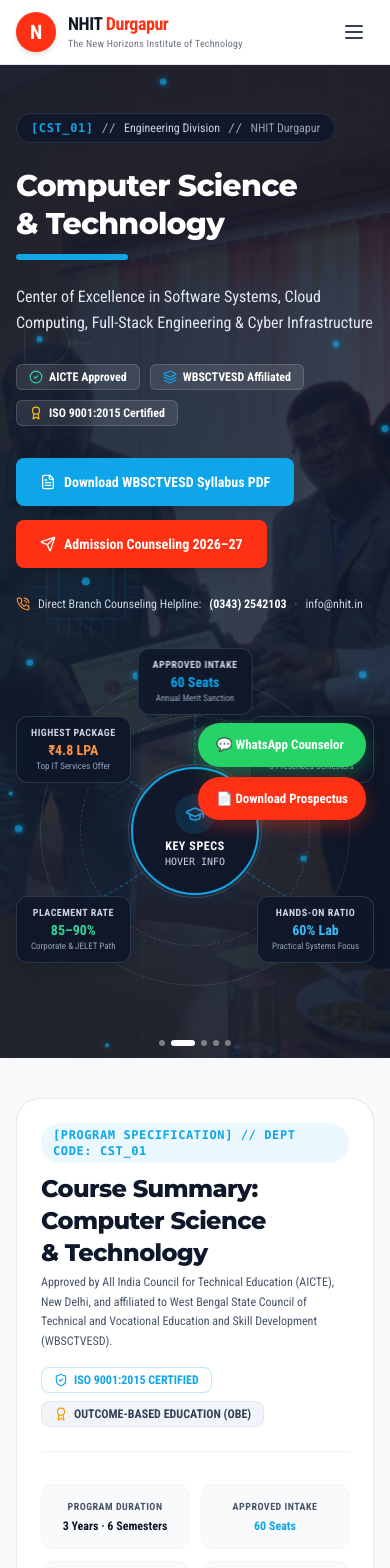
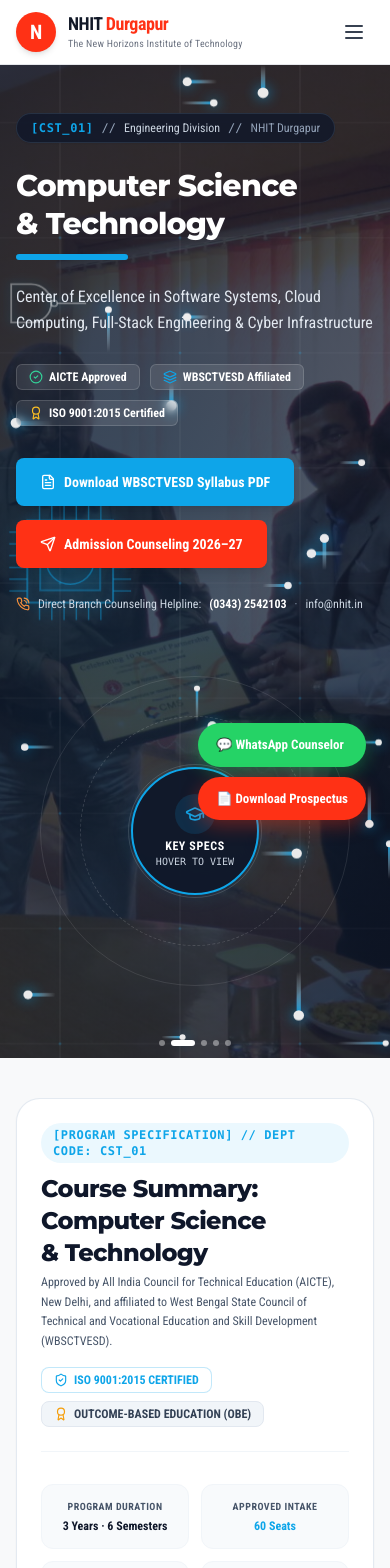
Before and after one commit to subro88/nhit_website, a Next.js app: page /departments/computer-science-technology in a window 390 px wide. Shown: the top 1568 px of the page. Built offline with nearby package versions, Linux system fonts and the light colour scheme; a web font is replaced by a local one.

Commit message:
fix(departments): hover-only key specs HUD, remove laser shoot, enhance living blueprint canvas, center-align faculty roster, and signature crimson CTA

```diff
--- a/src/components/department/DepartmentBlueprintCanvas.tsx
+++ b/src/components/department/DepartmentBlueprintCanvas.tsx
@@ -36,7 +36,7 @@
     resizeCanvas();
     window.addEventListener('resize', resizeCanvas);
 
-    // Circuit data packets traveling along buses
+    // Dynamic Circuit signal packets traveling along buses
     interface Packet {
       x: number;
       y: number;
@@ -45,29 +45,27 @@
       progress: number;
       speed: number;
       size: number;
-      alpha: number;
+      trailLength: number;
     }
 
     const packets: Packet[] = [];
-    const maxPackets = 18;
+    const maxPackets = 24;
 
-    // Fixed circuit trace coordinates relative to width/height
     const createRandomPacket = (): Packet => {
-      const startLeft = Math.random() > 0.5;
-      const startX = startLeft ? Math.random() * (width * 0.4) : width * 0.6 + Math.random() * (width * 0.4);
+      const isHorizontal = Math.random() > 0.4;
+      const startX = Math.random() * width;
       const startY = Math.random() * height;
-      const angle = Math.random() > 0.5 ? 0 : Math.PI / 2;
-      const dist = 80 + Math.random() * 140;
+      const dist = 100 + Math.random() * 220;
 
       return {
         x: startX,
         y: startY,
-        targetX: startX + Math.cos(angle) * dist,
-        targetY: startY + Math.sin(angle) * dist,
+        targetX: isHorizontal ? startX + (Math.random() > 0.5 ? dist : -dist) : startX,
+        targetY: !isHorizontal ? startY + (Math.random() > 0.5 ? dist : -dist) : startY,
         progress: 0,
-        speed: 0.008 + Math.random() * 0.012,
-        size: 2 + Math.random() * 2,
-        alpha: 0.4 + Math.random() * 0.6,
+        speed: 0.007 + Math.random() * 0.012,
+        size: 3 + Math.random() * 2.5,
+        trailLength: 20 + Math.random() * 30,
       };
     };
 
@@ -78,44 +76,223 @@
     let time = 0;
 
     const render = () => {
-      time += 0.02;
+      time += 0.025;
       ctx.clearRect(0, 0, width, height);
 
-      // ── Draw CST Electronic Logic Gates & Bus Traces ──
-      ctx.strokeStyle = 'rgba(255, 255, 255, 0.05)';
+      // Determine engineering discipline
+      const isElectrical = deptCode.includes('EE') || deptCode.toLowerCase().includes('electric');
+      const isMechanical = deptCode.includes('ME') || deptCode.toLowerCase().includes('mechan');
+      const isCivil = deptCode.includes('CE') || deptCode.toLowerCase().includes('civil');
+      const isTelecom = deptCode.includes('ETCE') || deptCode.toLowerCase().includes('telecom');
+
+      // ── 1. Draw High-Tech Grid & Circuit Bus Lines ──
       ctx.lineWidth = 1;
+      const step = 60;
 
-      // Draw subtle background logic lines
-      const step = 48;
+      // Subtle vertical bus lines
       for (let x = step; x < width; x += step * 2) {
+        ctx.strokeStyle = 'rgba(255, 255, 255, 0.08)';
         ctx.beginPath();
         ctx.moveTo(x, 0);
         ctx.lineTo(x, height);
         ctx.stroke();
+
+        // Accent circuit junctions
+        ctx.fillStyle = `${accentHex}40`;
+        for (let y = step; y < height; y += step * 2) {
+          ctx.beginPath();
+          ctx.arc(x, y, 1.5, 0, Math.PI * 2);
+          ctx.fill();
+        }
       }
 
-      // Draw stylized CPU Die Frame on the left/center
-      const cpuX = width * 0.22;
-      const cpuY = height * 0.52;
-      const cpuSize = Math.min(width * 0.2, 140);
+      // Horizontal bus lines
+      for (let y = step; y < height; y += step * 2) {
+        ctx.strokeStyle = 'rgba(255, 255, 255, 0.06)';
+        ctx.beginPath();
+        ctx.moveTo(0, y);
+        ctx.lineTo(width, y);
+        ctx.stroke();
+      }
 
-      // CPU Outer Boundary
-      ctx.strokeStyle = `${accentHex}20`;
+      // ── 2. Discipline-Specific Living Engineering Blueprint ──
+      if (isElectrical) {
+        // ── Electrical: AC Sinusoidal Waveforms & Transformer Coils ──
+        const waveY = height * 0.45;
+        const amp = 45;
+        const freq = 0.012;
+
+        // AC Sine Wave 1 (Phase R)
+        ctx.strokeStyle = accentHex;
+        ctx.shadowColor = accentHex;
+        ctx.shadowBlur = 10;
+        ctx.lineWidth = 2;
+        ctx.beginPath();
+        for (let x = 0; x < width * 0.55; x += 4) {
+          const y = waveY + Math.sin(x * freq + time * 3) * amp;
+          if (x === 0) ctx.moveTo(x, y);
+          else ctx.lineTo(x, y);
+        }
+        ctx.stroke();
+        ctx.shadowBlur = 0;
+
+        // AC Sine Wave 2 (Phase Y - 120 deg shifted)
+        ctx.strokeStyle = 'rgba(255, 255, 255, 0.25)';
+        ctx.lineWidth = 1.2;
+        ctx.beginPath();
+        for (let x = 0; x < width * 0.55; x += 4) {
+          const y = waveY + Math.sin(x * freq + time * 3 + (2 * Math.PI) / 3) * amp * 0.8;
+          if (x === 0) ctx.moveTo(x, y);
+          else ctx.lineTo(x, y);
+        }
+        ctx.stroke();
+
+        // Inductive Helical Coil representation on Left
+        const coilX = width * 0.12;
+        const coilY = height * 0.65;
+        ctx.strokeStyle = `${accentHex}80`;
+        ctx.lineWidth = 1.8;
+        for (let i = 0; i < 5; i++) {
+          ctx.beginPath();
+          ctx.ellipse(coilX + i * 22, coilY, 8, 26, 0, 0, Math.PI * 2);
+          ctx.stroke();
+        }
+
+      } else if (isMechanical) {
+        // ── Mechanical: Meshed Spur Gears & Planetary Rotation ──
+        const gearX = width * 0.18;
+        const gearY = height * 0.48;
+        const gearR = 60;
+        const teeth = 14;
+
+        ctx.strokeStyle = `${accentHex}90`;
         ctx.lineWidth = 1.5;
+        ctx.shadowColor = accentHex;
+        ctx.shadowBlur = 8;
+
+        // Primary Pitch Circle
+        ctx.beginPath();
+        ctx.arc(gearX, gearY, gearR, 0, Math.PI * 2);
+        ctx.stroke();
+
+        // Gear Teeth
+        for (let i = 0; i < teeth; i++) {
+          const angle = (i * Math.PI * 2) / teeth + time * 0.8;
+          const x1 = gearX + Math.cos(angle) * (gearR - 6);
+          const y1 = gearY + Math.sin(angle) * (gearR - 6);
+          const x2 = gearX + Math.cos(angle) * (gearR + 12);
+          const y2 = gearY + Math.sin(angle) * (gearR + 12);
+          ctx.beginPath();
+          ctx.moveTo(x1, y1);
+          ctx.lineTo(x2, y2);
+          ctx.stroke();
+        }
+
+        // Gear Hub & Center Axle
+        ctx.fillStyle = `${accentHex}30`;
+        ctx.beginPath();
+        ctx.arc(gearX, gearY, 18, 0, Math.PI * 2);
+        ctx.fill();
+        ctx.stroke();
+        ctx.shadowBlur = 0;
+
+      } else if (isCivil) {
+        // ── Civil: Warren Truss Bridge Joints & Load Vectors ──
+        const trussStartX = width * 0.05;
+        const trussY = height * 0.55;
+        const panelW = 70;
+        const trussH = 65;
+
+        ctx.strokeStyle = `${accentHex}85`;
+        ctx.lineWidth = 2;
+        ctx.shadowColor = accentHex;
+        ctx.shadowBlur = 8;
+
+        // Bottom Chord
+        ctx.beginPath();
+        ctx.moveTo(trussStartX, trussY);
+        ctx.lineTo(trussStartX + panelW * 4, trussY);
+        ctx.stroke();
+
+        // Top Chord
+        ctx.beginPath();
+        ctx.moveTo(trussStartX + panelW * 0.5, trussY - trussH);
+        ctx.lineTo(trussStartX + panelW * 3.5, trussY - trussH);
+        ctx.stroke();
+
+        // Diagonals
+        for (let i = 0; i < 4; i++) {
+          const bx1 = trussStartX + i * panelW;
+          const tx1 = trussStartX + (i + 0.5) * panelW;
+          const bx2 = trussStartX + (i + 1) * panelW;
+
+          ctx.beginPath();
+          ctx.moveTo(bx1, trussY);
+          ctx.lineTo(tx1, trussY - trussH);
+          ctx.lineTo(bx2, trussY);
+          ctx.stroke();
+
+          // Joint Pins
+          ctx.fillStyle = '#FFFFFF';
+          ctx.beginPath();
+          ctx.arc(bx1, trussY, 3.5, 0, Math.PI * 2);
+          ctx.arc(tx1, trussY - trussH, 3.5, 0, Math.PI * 2);
+          ctx.fill();
+        }
+        ctx.shadowBlur = 0;
+
+      } else {
+        // ── CST & Computing: 64-Bit Microprocessor CPU Die & Logic Gates ──
+        const cpuX = width * 0.18;
+        const cpuY = height * 0.50;
+        const cpuSize = Math.min(width * 0.22, 140);
+
+        // Outer Silicon Package Frame
+        ctx.strokeStyle = `${accentHex}85`;
+        ctx.lineWidth = 2;
+        ctx.shadowColor = accentHex;
+        ctx.shadowBlur = 12;
         ctx.strokeRect(cpuX - cpuSize / 2, cpuY - cpuSize / 2, cpuSize, cpuSize);
 
-      // CPU Inner Core
-      ctx.fillStyle = `${accentHex}08`;
+        // Inner Core Matrix
+        ctx.fillStyle = `${accentHex}15`;
         ctx.fillRect(cpuX - cpuSize * 0.35, cpuY - cpuSize * 0.35, cpuSize * 0.7, cpuSize * 0.7);
-      ctx.strokeStyle = `${accentHex}35`;
+        ctx.strokeStyle = `${accentHex}60`;
         ctx.strokeRect(cpuX - cpuSize * 0.35, cpuY - cpuSize * 0.35, cpuSize * 0.7, cpuSize * 0.7);
 
-      // CPU Pin Traces (Top/Bottom/Left/Right)
-      const numPins = 6;
+        // Core Pulsing Node
+        const pulseR = 5 + Math.sin(time * 3.5) * 2;
+        ctx.fillStyle = '#FFFFFF';
+        ctx.beginPath();
+        ctx.arc(cpuX, cpuY, pulseR, 0, Math.PI * 2);
+        ctx.fill();
+
+        // Ripple Wave dissolving outward from CPU core
+        const ripple = (time * 45) % 90;
+        const rippleAlpha = Math.max(0, 1 - ripple / 90);
+        ctx.strokeStyle = `${accentHex}${Math.floor(rippleAlpha * 200).toString(16).padStart(2, '0')}`;
+        ctx.lineWidth = 1.5;
+        ctx.beginPath();
+        ctx.arc(cpuX, cpuY, ripple, 0, Math.PI * 2);
+        ctx.stroke();
+
+        // CPU Pin Connectors (Top, Bottom, Left, Right)
+        const pins = 6;
         const pinLen = 18;
-      ctx.strokeStyle = `${accentHex}25`;
-      for (let i = 0; i < numPins; i++) {
-        const offset = (cpuSize / (numPins + 1)) * (i + 1) - cpuSize / 2;
+        ctx.strokeStyle = `${accentHex}75`;
+        ctx.lineWidth = 1.5;
+        for (let i = 0; i < pins; i++) {
+          const offset = (cpuSize / (pins + 1)) * (i + 1) - cpuSize / 2;
+          // Left
+          ctx.beginPath();
+          ctx.moveTo(cpuX - cpuSize / 2, cpuY + offset);
+          ctx.lineTo(cpuX - cpuSize / 2 - pinLen, cpuY + offset);
+          ctx.stroke();
+          // Right
+          ctx.beginPath();
+          ctx.moveTo(cpuX + cpuSize / 2, cpuY + offset);
+          ctx.lineTo(cpuX + cpuSize / 2 + pinLen, cpuY + offset);
+          ctx.stroke();
           // Top
           ctx.beginPath();
           ctx.moveTo(cpuX + offset, cpuY - cpuSize / 2);
@@ -126,48 +303,33 @@
           ctx.moveTo(cpuX + offset, cpuY + cpuSize / 2);
           ctx.lineTo(cpuX + offset, cpuY + cpuSize / 2 + pinLen);
           ctx.stroke();
-        // Left
-        ctx.beginPath();
-        ctx.moveTo(cpuX - cpuSize / 2, cpuY + offset);
-        ctx.lineTo(cpuX - cpuSize / 2 - pinLen, cpuY + offset);
-        ctx.stroke();
-        // Right
-        ctx.beginPath();
-        ctx.moveTo(cpuX + cpuSize / 2, cpuY + offset);
-        ctx.lineTo(cpuX + cpuSize / 2 + pinLen, cpuY + offset);
-        ctx.stroke();
         }
 
-      // CPU Core Pulsing Indicator
-      const pulseRadius = 4 + Math.sin(time * 3) * 2;
-      ctx.fillStyle = accentHex;
+        // Logic Gate: NAND Gate on Upper Left
+        const gateX = width * 0.08;
+        const gateY = height * 0.24;
+        ctx.strokeStyle = 'rgba(255, 255, 255, 0.4)';
+        ctx.lineWidth = 1.8;
         ctx.beginPath();
-      ctx.arc(cpuX, cpuY, pulseRadius, 0, Math.PI * 2);
-      ctx.fill();
-
-      // Draw stylized NAND / AND logic gates
-      const gateX = width * 0.12;
-      const gateY = height * 0.28;
-      ctx.strokeStyle = 'rgba(255, 255, 255, 0.08)';
-      ctx.beginPath();
-      ctx.arc(gateX, gateY, 22, -Math.PI / 2, Math.PI / 2);
-      ctx.lineTo(gateX - 22, gateY + 22);
-      ctx.lineTo(gateX - 22, gateY - 22);
+        ctx.arc(gateX, gateY, 20, -Math.PI / 2, Math.PI / 2);
+        ctx.lineTo(gateX - 20, gateY + 20);
+        ctx.lineTo(gateX - 20, gateY - 20);
         ctx.closePath();
         ctx.stroke();
 
-      // Output line from logic gate
+        // NAND Bubble & Output Trace
         ctx.beginPath();
-      ctx.moveTo(gateX + 22, gateY);
-      ctx.lineTo(gateX + 45, gateY);
+        ctx.arc(gateX + 23, gateY, 3, 0, Math.PI * 2);
+        ctx.stroke();
+        ctx.beginPath();
+        ctx.moveTo(gateX + 26, gateY);
+        ctx.lineTo(gateX + 55, gateY);
         ctx.stroke();
 
-      // Small bubble for NAND
-      ctx.beginPath();
-      ctx.arc(gateX + 26, gateY, 3, 0, Math.PI * 2);
-      ctx.stroke();
+        ctx.shadowBlur = 0;
+      }
 
-      // ── Animate Dynamic Circuit Signal Packets ──
+      // ── 3. Traveling Glowing Electron Packets with Dissolving Trails ──
       packets.forEach((p, idx) => {
         p.progress += p.speed;
         if (p.progress >= 1) {
@@ -178,15 +340,34 @@
         const currX = p.x + (p.targetX - p.x) * p.progress;
         const currY = p.y + (p.targetY - p.y) * p.progress;
 
-        // Draw glowing signal packet
-        ctx.fillStyle = accentHex;
+        // Direction vector for trail
+        const dx = p.targetX - p.x;
+        const dy = p.targetY - p.y;
+        const dist = Math.sqrt(dx * dx + dy * dy) || 1;
+        const uX = dx / dist;
+        const uY = dy / dist;
+
+        // Draw Dissolving Trail
+        const trailStartX = currX - uX * p.trailLength;
+        const trailStartY = currY - uY * p.trailLength;
+        const grad = ctx.createLinearGradient(trailStartX, trailStartY, currX, currY);
+        grad.addColorStop(0, 'rgba(255, 255, 255, 0)');
+        grad.addColorStop(1, accentHex);
+
+        ctx.strokeStyle = grad;
+        ctx.lineWidth = p.size * 0.8;
+        ctx.beginPath();
+        ctx.moveTo(trailStartX, trailStartY);
+        ctx.lineTo(currX, currY);
+        ctx.stroke();
+
+        // Draw Glowing Packet Head
+        ctx.fillStyle = '#FFFFFF';
         ctx.shadowColor = accentHex;
-        ctx.shadowBlur = 6;
+        ctx.shadowBlur = 14;
         ctx.beginPath();
         ctx.arc(currX, currY, p.size, 0, Math.PI * 2);
         ctx.fill();
-
-        // Reset shadow to avoid performance hit
         ctx.shadowBlur = 0;
       });
 
@@ -204,7 +385,7 @@
   return (
     <canvas
       ref={canvasRef}
-      className="absolute inset-0 w-full h-full pointer-events-none z-[2] opacity-70"
+      className="absolute inset-0 w-full h-full pointer-events-none z-[2] opacity-90 transition-opacity duration-500"
       aria-hidden="true"
     />
   );
--- a/src/components/department/DepartmentHero.tsx
+++ b/src/components/department/DepartmentHero.tsx
@@ -137,7 +137,7 @@
       <div
         className="absolute inset-0 z-[1] pointer-events-none"
         style={{
-          background: 'linear-gradient(135deg, rgba(15,23,42,0.92) 0%, rgba(15,23,42,0.82) 55%, rgba(15,23,42,0.88) 100%)',
+          background: 'linear-gradient(135deg, rgba(15,23,42,0.86) 0%, rgba(15,23,42,0.72) 55%, rgba(15,23,42,0.82) 100%)',
         }}
       />
 
@@ -262,68 +262,6 @@
               <div className="absolute inset-16 rounded-full border border-dashed border-white/15 pointer-events-none" />
               <div className="absolute inset-28 rounded-full border border-white/15 pointer-events-none" />
 
-              {/* ── Dynamic SVG Laser Lines connecting Central Hub to 5 Bubbles ── */}
-              <svg
-                className="absolute inset-0 w-full h-full pointer-events-none z-[5]"
-                viewBox="0 0 420 420"
-                aria-hidden="true"
-              >
-                {/* Raycast Laser Beams (Center: 210, 210) */}
-                {/* Path 1: Top Center (210, 35) */}
-                <path
-                  d="M 210 145 L 210 50"
-                  stroke={accent}
-                  strokeWidth="1.5"
-                  strokeDasharray="4 3"
-                  className={isRadarHovered ? 'animate-pulse opacity-90' : 'opacity-40'}
-                />
-                <circle cx="210" cy="50" r="3" fill={accent} />
-
-                {/* Path 2: Top Right (345, 115) */}
-                <path
-                  d="M 260 170 Q 300 140 335 125"
-                  fill="none"
-                  stroke={accent}
-                  strokeWidth="1.5"
-                  strokeDasharray="4 3"
-                  className={isRadarHovered ? 'animate-pulse opacity-90' : 'opacity-40'}
-                />
-                <circle cx="335" cy="125" r="3" fill={accent} />
-
-                {/* Path 3: Bottom Right (345, 305) */}
-                <path
-                  d="M 260 250 Q 300 280 335 295"
-                  fill="none"
-                  stroke={accent}
-                  strokeWidth="1.5"
-                  strokeDasharray="4 3"
-                  className={isRadarHovered ? 'animate-pulse opacity-90' : 'opacity-40'}
-                />
-                <circle cx="335" cy="295" r="3" fill={accent} />
-
-                {/* Path 4: Bottom Left (75, 305) */}
-                <path
-                  d="M 160 250 Q 120 280 85 295"
-                  fill="none"
-                  stroke={accent}
-                  strokeWidth="1.5"
-                  strokeDasharray="4 3"
-                  className={isRadarHovered ? 'animate-pulse opacity-90' : 'opacity-40'}
-                />
-                <circle cx="85" cy="295" r="3" fill={accent} />
-
-                {/* Path 5: Top Left (75, 115) */}
-                <path
-                  d="M 160 170 Q 120 140 85 125"
-                  fill="none"
-                  stroke={accent}
-                  strokeWidth="1.5"
-                  strokeDasharray="4 3"
-                  className={isRadarHovered ? 'animate-pulse opacity-90' : 'opacity-40'}
-                />
-                <circle cx="85" cy="125" r="3" fill={accent} />
-              </svg>
-
               {/* Central Floating Circular Hub */}
               <div
                 className="relative z-10 w-32 h-32 rounded-full flex flex-col items-center justify-center text-center shadow-2xl border-2 backdrop-blur-xl transition-all duration-300 group-hover:scale-105"
@@ -345,20 +283,26 @@
                   KEY SPECS
                 </span>
                 <span className="text-[10px] font-mono text-slate-300 uppercase">
-                  {isRadarHovered ? 'DECODING...' : 'HOVER INFO'}
+                  {isRadarHovered ? 'ACTIVE SPECS' : 'HOVER TO VIEW'}
                 </span>
               </div>
 
-              {/* 5 Radiating HUD Callout Bubbles with Spring 3D Tilt & Cyber Decrypt */}
+              {/* 5 Radiating HUD Callout Bubbles — Revealed Only on Mouse Hover with Staggered Kinetic Bloom */}
 
               {/* Callout 1: Approved Intake (Top Center) */}
               <div
-                className="absolute -top-1 sm:top-1 left-1/2 -translate-x-1/2 z-20 transition-transform duration-200 ease-out"
+                className={`absolute -top-1 sm:top-1 left-1/2 -translate-x-1/2 z-20 transition-all duration-300 ease-out ${
+                  isRadarHovered
+                    ? 'opacity-100 scale-100 pointer-events-auto translate-y-0'
+                    : 'opacity-0 scale-75 pointer-events-none -translate-y-3'
+                }`}
                 style={{
-                  transform: `translate(-50%, 0) perspective(900px) rotateX(${tilt.x}deg) rotateY(${tilt.y}deg)`,
+                  transform: isRadarHovered
+                    ? `translate(-50%, 0) perspective(900px) rotateX(${tilt.x}deg) rotateY(${tilt.y}deg)`
+                    : 'translate(-50%, -12px) scale(0.75)',
                 }}
               >
-                <div className="bg-slate-900/90 border border-slate-700/80 backdrop-blur-md px-3.5 py-2 rounded-xl shadow-lg text-center hover:border-sky-400/60 transition-colors">
+                <div className="bg-slate-900/95 border border-slate-700/80 backdrop-blur-md px-3.5 py-2 rounded-xl shadow-2xl text-center hover:border-sky-400/60 transition-colors">
                   <div className="text-[10px] font-bold text-slate-300 uppercase tracking-wider">
                     {dept.hudSpecs[0]?.label || 'Approved Intake'}
                   </div>
@@ -379,12 +323,18 @@
 
               {/* Callout 2: Program Duration (Top Right) */}
               <div
-                className="absolute top-16 right-0 sm:-right-2 z-20 transition-transform duration-200 ease-out"
+                className={`absolute top-16 right-0 sm:-right-2 z-20 transition-all duration-300 ease-out delay-75 ${
+                  isRadarHovered
+                    ? 'opacity-100 scale-100 pointer-events-auto'
+                    : 'opacity-0 scale-75 pointer-events-none translate-x-3'
+                }`}
                 style={{
-                  transform: `perspective(900px) rotateX(${tilt.x}deg) rotateY(${tilt.y}deg)`,
+                  transform: isRadarHovered
+                    ? `perspective(900px) rotateX(${tilt.x}deg) rotateY(${tilt.y}deg)`
+                    : 'scale(0.75) translateX(12px)',
                 }}
               >
-                <div className="bg-slate-900/90 border border-slate-700/80 backdrop-blur-md px-3.5 py-2 rounded-xl shadow-lg text-center hover:border-sky-400/60 transition-colors">
+                <div className="bg-slate-900/95 border border-slate-700/80 backdrop-blur-md px-3.5 py-2 rounded-xl shadow-2xl text-center hover:border-sky-400/60 transition-colors">
                   <div className="text-[10px] font-bold text-slate-300 uppercase tracking-wider">
                     {dept.hudSpecs[1]?.label || 'Duration'}
                   </div>
@@ -404,12 +354,18 @@
 
               {/* Callout 3: Hands-on Practical (Bottom Right) */}
               <div
-                className="absolute bottom-12 right-0 sm:-right-2 z-20 transition-transform duration-200 ease-out"
+                className={`absolute bottom-12 right-0 sm:-right-2 z-20 transition-all duration-300 ease-out delay-100 ${
+                  isRadarHovered
+                    ? 'opacity-100 scale-100 pointer-events-auto'
+                    : 'opacity-0 scale-75 pointer-events-none translate-x-3'
+                }`}
                 style={{
-                  transform: `perspective(900px) rotateX(${tilt.x}deg) rotateY(${tilt.y}deg)`,
+                  transform: isRadarHovered
+                    ? `perspective(900px) rotateX(${tilt.x}deg) rotateY(${tilt.y}deg)`
+                    : 'scale(0.75) translateX(12px)',
                 }}
               >
-                <div className="bg-slate-900/90 border border-slate-700/80 backdrop-blur-md px-3.5 py-2 rounded-xl shadow-lg text-center hover:border-sky-400/60 transition-colors">
+                <div className="bg-slate-900/95 border border-slate-700/80 backdrop-blur-md px-3.5 py-2 rounded-xl shadow-2xl text-center hover:border-sky-400/60 transition-colors">
                   <div className="text-[10px] font-bold text-slate-300 uppercase tracking-wider">
                     {dept.hudSpecs[2]?.label || 'Practical Focus'}
                   </div>
@@ -429,12 +385,18 @@
 
               {/* Callout 4: Placement Rate (Bottom Left) */}
               <div
-                className="absolute bottom-12 left-0 sm:-left-2 z-20 transition-transform duration-200 ease-out"
+                className={`absolute bottom-12 left-0 sm:-left-2 z-20 transition-all duration-300 ease-out delay-150 ${
+                  isRadarHovered
+                    ? 'opacity-100 scale-100 pointer-events-auto'
+                    : 'opacity-0 scale-75 pointer-events-none -translate-x-3'
+                }`}
                 style={{
-                  transform: `perspective(900px) rotateX(${tilt.x}deg) rotateY(${tilt.y}deg)`,
+                  transform: isRadarHovered
+                    ? `perspective(900px) rotateX(${tilt.x}deg) rotateY(${tilt.y}deg)`
+                    : 'scale(0.75) translateX(-12px)',
                 }}
               >
-                <div className="bg-slate-900/90 border border-slate-700/80 backdrop-blur-md px-3.5 py-2 rounded-xl shadow-lg text-center hover:border-emerald-400/60 transition-colors">
+                <div className="bg-slate-900/95 border border-slate-700/80 backdrop-blur-md px-3.5 py-2 rounded-xl shadow-2xl text-center hover:border-emerald-400/60 transition-colors">
                   <div className="text-[10px] font-bold text-slate-300 uppercase tracking-wider">
                     {dept.hudSpecs[3]?.label || 'Placement'}
                   </div>
@@ -454,12 +416,18 @@
 
               {/* Callout 5: Highest CTC (Top Left) */}
               <div
-                className="absolute top-16 left-0 sm:-left-2 z-20 transition-transform duration-200 ease-out"
+                className={`absolute top-16 left-0 sm:-left-2 z-20 transition-all duration-300 ease-out delay-200 ${
+                  isRadarHovered
+                    ? 'opacity-100 scale-100 pointer-events-auto'
+                    : 'opacity-0 scale-75 pointer-events-none -translate-x-3'
+                }`}
                 style={{
-                  transform: `perspective(900px) rotateX(${tilt.x}deg) rotateY(${tilt.y}deg)`,
+                  transform: isRadarHovered
+                    ? `perspective(900px) rotateX(${tilt.x}deg) rotateY(${tilt.y}deg)`
+                    : 'scale(0.75) translateX(-12px)',
                 }}
               >
-                <div className="bg-slate-900/90 border border-slate-700/80 backdrop-blur-md px-3.5 py-2 rounded-xl shadow-lg text-center hover:border-orange-400/60 transition-colors">
+                <div className="bg-slate-900/95 border border-slate-700/80 backdrop-blur-md px-3.5 py-2 rounded-xl shadow-2xl text-center hover:border-orange-400/60 transition-colors">
                   <div className="text-[10px] font-bold text-slate-300 uppercase tracking-wider">
                     {dept.hudSpecs[4]?.label || 'Highest Package'}
                   </div>
```
Also changed, not shown: src/app/departments/[slug]/page.tsx (+22 -13 lines), src/components/department/DepartmentFacultyRoster.tsx (+17 -19 lines). Lines whose indentation alone changed are shown as unchanged.
